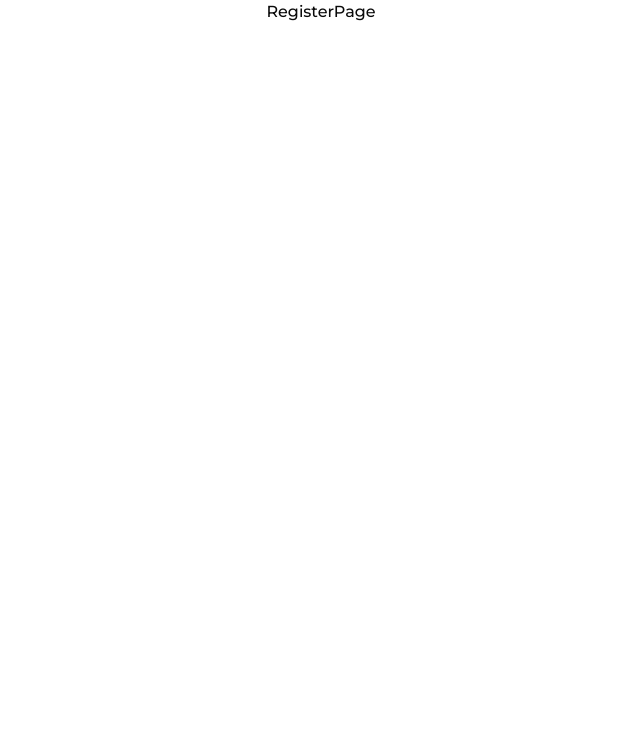
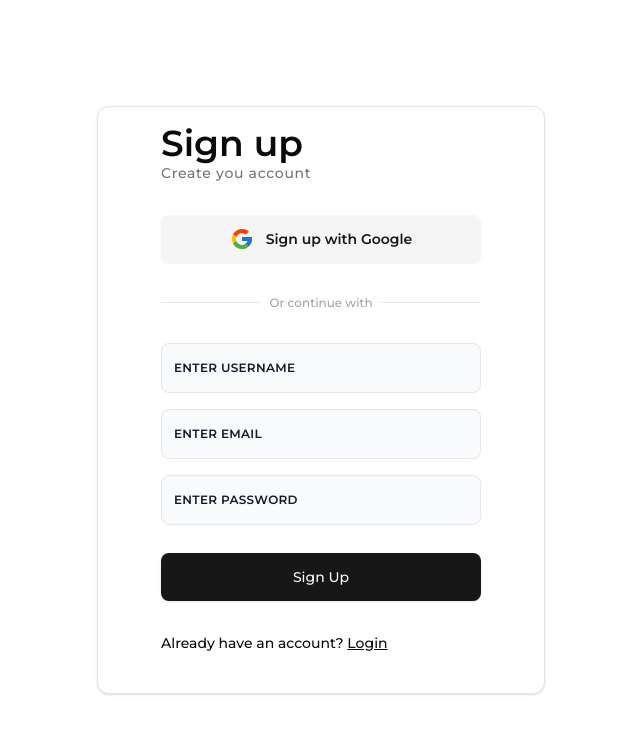
Before and after one commit to imran-24/user-management-client, a React (Vite) app: page /register in a window 1280 px wide. Shown: the top 734 px of the page, without its empty margins (319-959 px from the left). Built offline with nearby package versions, Linux system fonts and the light colour scheme; no server answers.

Commit message:
vercel.json added

```diff
--- a/src/App.tsx
+++ b/src/App.tsx
@@ -1,27 +1,34 @@
 import { Route, Routes } from "react-router-dom";
 import "./App.css";
+import LoginPage from "./pages/login";
 import RegisterPage from "./pages/register";
+import { auth } from "./firebase";
+import { useAuthState } from "react-firebase-hooks/auth";
+import DashboardPage from "./pages/dashboard";
+import { Loader2 } from "lucide-react";
 
 function App() {
-  // const [user, loading] = useAuthState(auth);
+  const [user, loading] = useAuthState(auth);
 
-  // if (loading && !user?.email) {
-  //   return (
-  //     <div className="h-screen flex items-center justify-center  space-x-3">
-  //       <p className="text-sm text-neutral-500">Checking user authentication...</p>
-  //       <Loader2 className="animate-spin h-4" />
-  //     </div>
-  //   );
-  // }
+  if (loading && !user?.email) {
+    return (
+      <div className="h-screen flex items-center justify-center  space-x-3">
+        <p className="text-sm text-neutral-500">Checking user authentication...</p>
+        <Loader2 className="animate-spin h-4" />
+      </div>
+    );
+  }
 
   return (
     <div className="h-screen  flex items-start justify-center">
+      <>
         <Routes>
-          {/* <Route path="/dashboard" element={<DashboardPage />} /> */}
+          <Route path="/dashboard" element={<DashboardPage />} />
           <Route path="/register" element={<RegisterPage />} />
-          {/* <Route path="/login" element={<LoginPage />} /> */}
+          <Route path="/login" element={<LoginPage />} />{" "}
         </Routes>
-        {/* Hi there how are you */}
+      </>
+      {/* )} */}
     </div>
   );
 }
--- a/src/pages/register.tsx
+++ b/src/pages/register.tsx
@@ -1,8 +1,180 @@
+import { Button } from "@/components/ui/button";
+import { Card, CardContent } from "@/components/ui/card";
+
+import {
+  Form,
+  FormControl,
+  FormField,
+  FormItem,
+  FormMessage,
+} from "@/components/ui/form";
+import { Input } from "@/components/ui/input";
+
+import { zodResolver } from "@hookform/resolvers/zod";
+import { useForm } from "react-hook-form";
+import { FcGoogle } from "react-icons/fc";
+import { z } from "zod";
+import { createUserWithEmailAndPassword } from "firebase/auth";
+import { auth, db } from "@/firebase";
+import { doc, serverTimestamp, setDoc } from "firebase/firestore";
+import { useAuthState } from "react-firebase-hooks/auth";
+import { useEffect } from "react";
+import { useNavigate } from "react-router-dom";
+
+const formSchema = z.object({
+  username: z.string().min(2, {
+    message: "Email must be at least 2 characters.",
+  }),
+  email: z.string().min(2, {
+    message: "Email must be at least 2 characters.",
+  }),
+  password: z.string().min(8, {
+    message: "password must be at least 8 characters.",
+  }),
+});
 
 const RegisterPage = () => {
+  const [user] = useAuthState(auth);
+  const navigate = useNavigate();
+
+  const form = useForm<z.infer<typeof formSchema>>({
+    resolver: zodResolver(formSchema),
+    defaultValues: {
+      username: "",
+      email: "",
+      password: "",
+    },
+  });
+
+  useEffect(() => {
+    if (user) navigate("/dashboard");
+  }, [navigate, user]);
+
+  // 2. Define a submit handler.
+  function onSubmit(values: z.infer<typeof formSchema>) {
+    createUserWithEmailAndPassword(auth, values.email, values.password)
+      .then(async (userCredential) => {
+        // Signed up successfully
+
+        try {
+          const docRef = doc(db, "users", userCredential.user.uid!);
+
+          // Set the document with the custom ID (email)
+          await setDoc(docRef, {
+            name: values.username,
+            email: userCredential.user.email,
+            createdAt: serverTimestamp(),
+            updatedAt: serverTimestamp(),
+            status: true,
+          }, { merge: true });
+          console.log("User signed up");
+        } catch (error) {
+          console.error("Error setting document:", error);
+        }
+      })
+      .catch((error) => {
+        const errorCode = error.code;
+        const errorMessage = error.message;
+        console.error("Error during sign up:", errorCode, errorMessage);
+      });
+  }
+
   return (
-    <div>RegisterPage</div>
-  )
-}
+    <div className="w-full h-full flex items-center">
+      <Card className="w-full max-w-md mx-auto p-4">
+        <CardContent>
+          <div className="space-y-8 w-full max-w-xs mx-auto ">
+            <div className="">
+              <h2 className="text-4xl font-semibold">Sign up</h2>
+              <p className="text-neutral-500 text-sm tracking-wider">
+                Create you account
+              </p>
+            </div>
+            <div className="space-y-8 relative">
+              <Button
+                variant={"secondary"}
+                size={"lg"}
+                className="w-full h-12 rounded-lg"
+              >
+                <FcGoogle className="size-6" />
+                <span className="ml-3 font-semibold">Sign up with Google</span>
+              </Button>
+              <div className="relative pb-4">
+                <p className="text-gray-400 text-center text-xs bg-white w-fit px-2 absolute bottom-0 left-0 right-0 mx-auto  z-20 ">
+                  Or continue with
+                </p>
+                <div className=" h-[1px] bg-gray-200 w-full  absolute bottom-2 z-10" />
+              </div>
+            </div>
+            <div></div>
+            <div>
+              <Form {...form}>
+                <form
+                  onSubmit={form.handleSubmit(onSubmit)}
+                  className="space-y-4"
+                >
+                  <FormField
+                    control={form.control}
+                    name="username"
+                    render={({ field }) => (
+                      <FormItem>
+                        <FormControl>
+                          <Input label="Enter username" {...field} />
+                        </FormControl>
+                        <FormMessage />
+                      </FormItem>
+                    )}
+                  />
+                  <FormField
+                    control={form.control}
+                    name="email"
+                    render={({ field }) => (
+                      <FormItem>
+                        <FormControl>
+                          <Input label="Enter email" {...field} />
+                        </FormControl>
+                        <FormMessage />
+                      </FormItem>
+                    )}
+                  />
+                  <FormField
+                    control={form.control}
+                    name="password"
+                    render={({ field }) => (
+                      <FormItem>
+                        <FormControl>
+                          <Input label="Enter password" {...field} />
+                        </FormControl>
+                        <FormMessage />
+                      </FormItem>
+                    )}
+                  />
+                  <Button
+                    type="submit"
+                    size={"lg"}
+                    className="w-full h-12 rounded-lg"
+                  >
+                    Sign Up
+                  </Button>
+                </form>
+              </Form>
+              <div className="space-y-8 mt-8 text-sm">
+                <p>
+                  Already have an account?{" "}
+                  <a
+                    href="/login"
+                    className="underline cursor-pointer font-medium"
+                  >
+                    Login
+                  </a>
+                </p>
+              </div>
+            </div>
+          </div>
+        </CardContent>
+      </Card>
+    </div>
+  );
+};
 
-export default RegisterPage
+export default RegisterPage;
```
Also changed, not shown: vercel.json (added).
